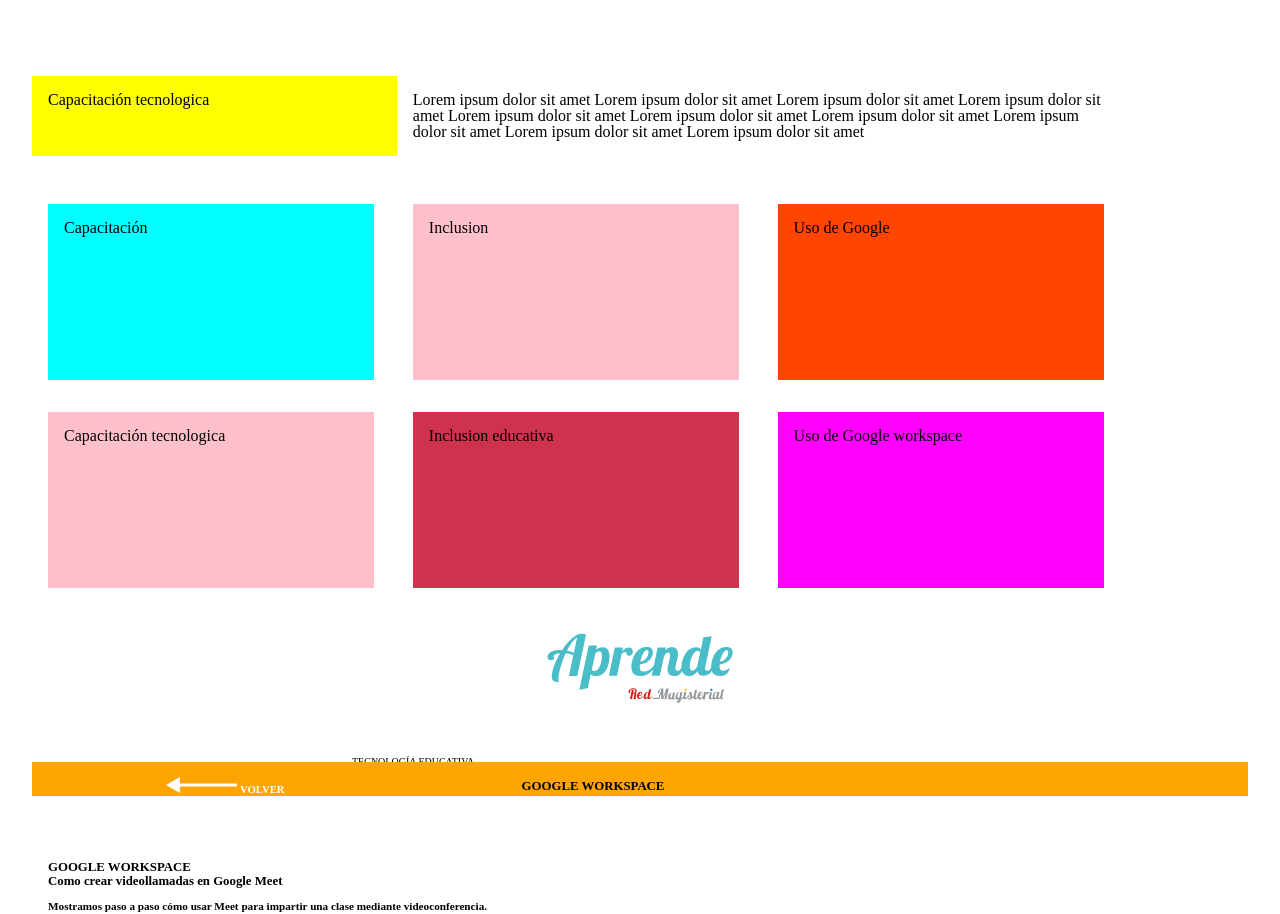
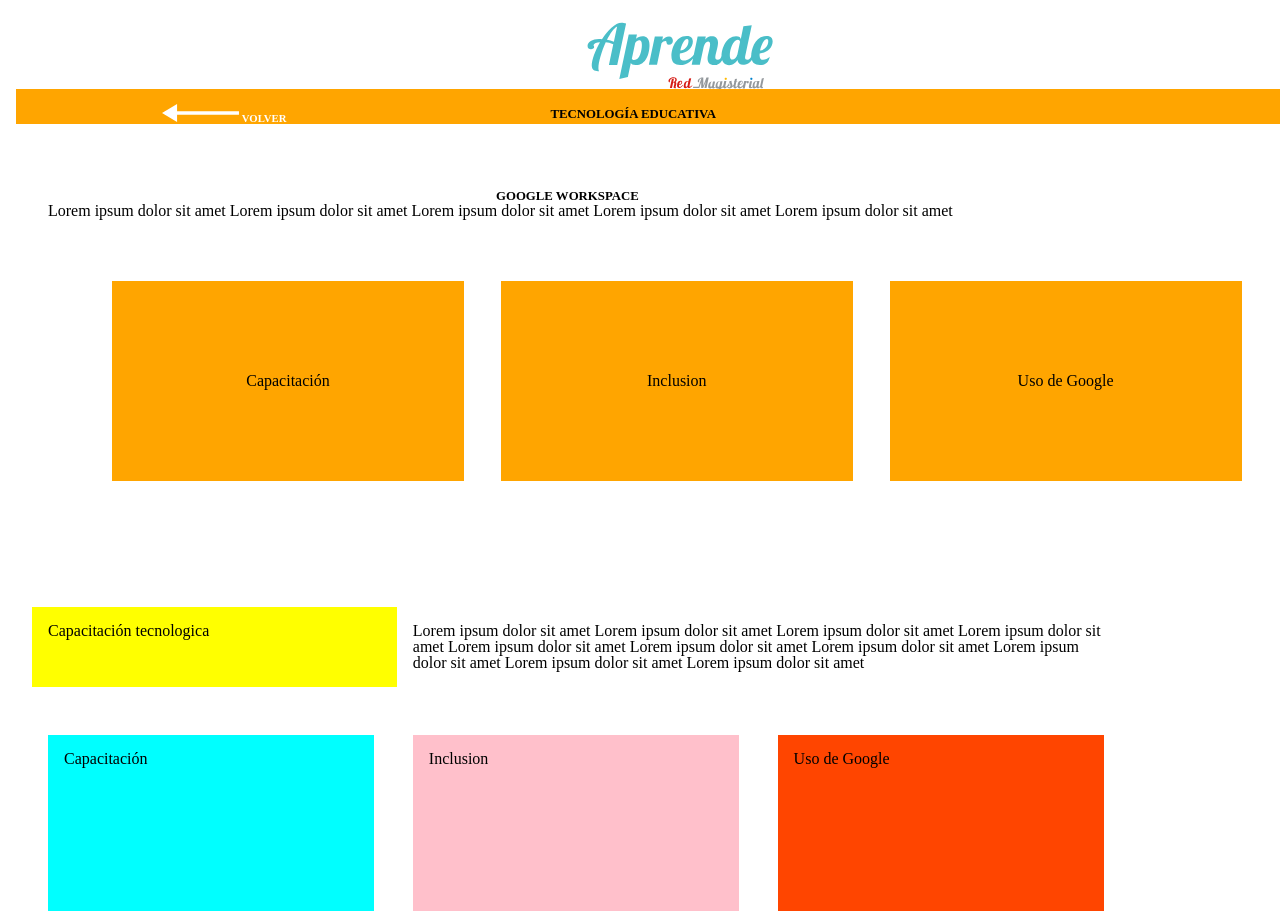
Before and after one commit to elyramirez/aprende, a plain HTML site: page index.html in a window 1280 px wide. Shown: the part 1346-2260 px from the top of the page. Drawn offline with Linux system fonts and the light colour scheme.

Commit message:
certificade styles

```diff
--- a/index.html
+++ b/index.html
@@ -106,7 +106,7 @@
 
 
 <!-- segunda pantalla continuacion -->
-<!--
+
 <div class="grid-container-aprende">
     <div class="container-aprende-logo">
      <div class="aprende-logo">
@@ -118,21 +118,17 @@
               VOLVER</h6>
               <h3>TECNOLOGÍA EDUCATIVA</h3>
       </div>
-      <div class="container-aprende-logo">
-          <h3>GOOGLE WORKSPACE</h3>
-      </div>
+
 
      <div>
+         <div class="grid-container">
+        <h3  style="padding-left: 35vw;">GOOGLE WORKSPACE</h3>
          Lorem ipsum dolor sit amet
          Lorem ipsum dolor sit amet
          Lorem ipsum dolor sit amet
          Lorem ipsum dolor sit amet
          Lorem ipsum dolor sit amet
-         Lorem ipsum dolor sit amet
-         Lorem ipsum dolor sit amet
-         Lorem ipsum dolor sit amet
-         Lorem ipsum dolor sit amet
-         Lorem ipsum dolor sit amet
+         </div>
      </div>
 
 
@@ -149,7 +145,7 @@
          Uso de Google
      </div>
  </div>
- </div> -->
+ </div>
 
 <!-- creo que esta ya ni sirve -->
 <div class="grid-container">
@@ -214,7 +210,7 @@
         </div>
     </div>
     <div class="tecnologia-educativa-container">
-    <div style="padding-left: 310px; font-size:10px;"> <div>TECNOLOGÍA EDUCATIVA</div></div>
+    <div class="container-aprende-logo"> <div style="font-size:15px">TECNOLOGÍA EDUCATIVA</div></div>
     <div class= "title-workspace">
        <h6 style="color:white"> <img class="row"src="row.svg">
             VOLVER</h6>
@@ -273,7 +269,7 @@
                 <img src="aprende.svg">
             </div>
         </div>
-        <div style="padding-left: 350px; font-size:10px;"> <div>TECNOLOGÍA EDUCATIVA</div></div>
+        <div class="container-aprende-logo"> <div style="font-size:15px">TECNOLOGÍA EDUCATIVA</div></div>
         <div class= "title-workspace">
            <h6 style="color:white"> <img class="row"src="row.svg">
                 VOLVER</h6>
```
